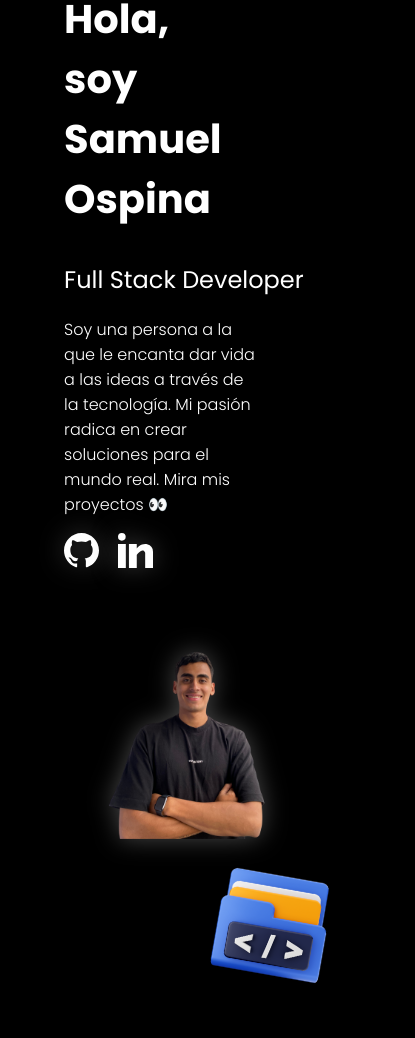
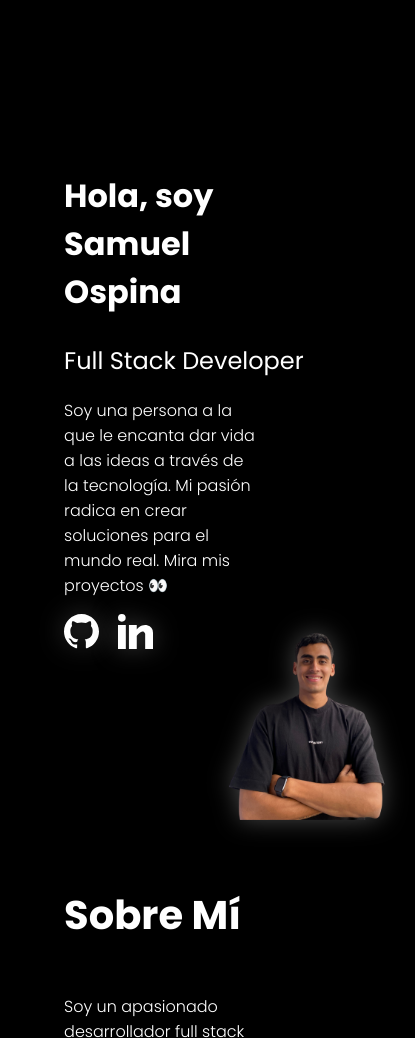
Before and after one commit to samuelospinaa/portafolio, a plain HTML site: page index.html in a window 390 px wide. Shown: the top 1038 px of the page, 415 px wide, since content can reach past the window. Drawn offline with Linux system fonts and the light colour scheme; a script that the page names is missing; a web font is replaced by a local one.

Commit message:
Fix mobile view issues

```diff
--- a/index.html
+++ b/index.html
@@ -11,7 +11,7 @@
     <!-- Main Section -->
     <section id="container-page1">
       <div id="container-main">
-        <h1>
+        <h1 id="main-title">
           Hola, soy<br />
           Samuel Ospina
         </h1>
--- a/styles.css
+++ b/styles.css
@@ -1,21 +1,32 @@
 @import url("https://fonts.googleapis.com/css2?family=DM+Sans:ital,opsz,wght@0,9..40,100..1000;1,9..40,100..1000&family=Inria+Sans:ital,wght@0,300;0,400;0,700;1,300;1,400;1,700&family=Poppins:ital,wght@0,100;0,200;0,300;0,400;0,500;0,600;0,700;0,800;0,900;1,100;1,200;1,300;1,400;1,500;1,600;1,700;1,800;1,900&display=swap");
 
-@media (max-width: 400px) {
+@media (max-width: 500px) {
   #container-page1 {
     flex-direction: column !important;
     gap: 4rem;
   }
 
+  #animation {
+    display: none;
+  }
+
+  #animation-image {
+    display: none;
+  }
+
   #samuel {
-    margin-bottom: 14rem;
+    position: absolute;
+    left: 55%;
+    margin-top: 0;
     width: 200px !important;
     height: auto !important;
   }
 
-  h1 {
-    width: 0.5rem;
-    margin-top: 12rem;
-    text-align: center;
+  #main-title {
+    width: auto !important;
+    max-width: 90%; /* Para evitar que se recorte */
+    font-size: 2rem; /* Asegurar que se vea */
+    margin-top: 2rem;
   }
 
   #lists {
```
